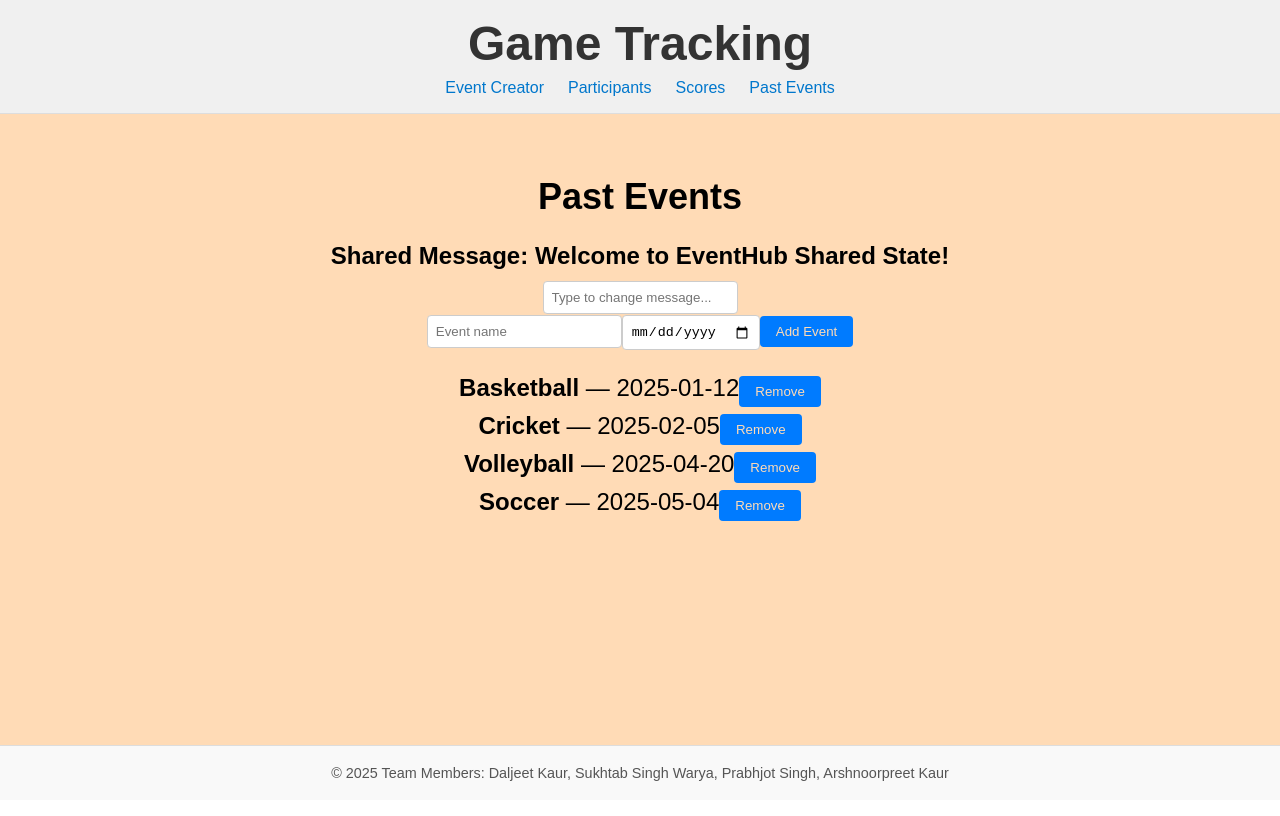
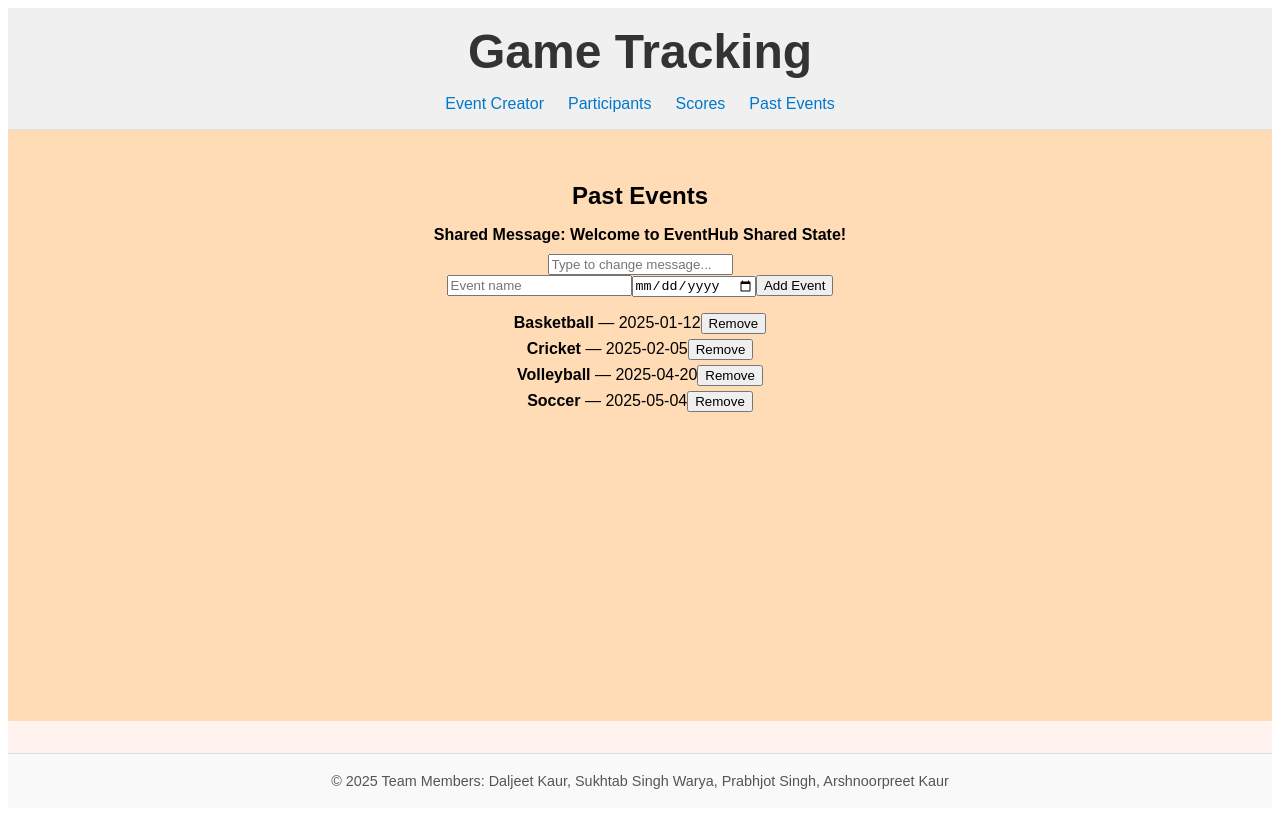
Before and after one commit to DOad22/Track-Event_Full_Stack_Project, a React (Vite) app: page /past in a window 1280 px wide. Built offline with nearby package versions, Linux system fonts and the light colour scheme.

Commit message:
Added the files for hook-service-repository architectur and modifications for styles section

```diff
--- a/src/App.css
+++ b/src/App.css
@@ -10,12 +10,77 @@
 
 */
 
-body {
-  margin: 0;
-  padding: 0;
+:root {
+  --color-primary: #f7a5a5;
+  --color-secondary: #ffdbb6;
+  --color-background: #fff2ef;
+  --color-text-dark: #333333;
+  --color-text-light: #ffffff;
+  --font-family-main: 'Arial', sans-serif;
 }
 
-main{
+.app {
+  font-family: var(--font-family-main);
+  background-color: var(--color-background);
+  min-height: 100vh;
+  display: flex;
+  flex-direction: column;
+}
+
+.app-header {
+  background-color: var(--color-primary);
+  color: var(--color-text-light);
   text-align: center;
-  font-size: 1.5rem;
+  padding: 1.5rem;
+  font-size: 1.8rem;
+  font-weight: bold;
 }
+
+.app-header h1 {
+  margin: 0;
+}
+
+main {
+  flex: 1;
+  padding: 2rem;
+  background-color: var(--color-secondary);
+  text-align: center;
+}
+
+.app-footer {
+  background-color: var(--color-primary);
+  color: var(--color-text-light);
+  text-align: center;
+  padding: 1rem;
+  font-size: 1rem;
+}
+
+nav {
+  display: flex;
+  justify-content: center;
+  gap: 1rem;
+  margin-top: 0.5rem;
+}
+
+nav a {
+  color: var(--color-text-light);
+  text-decoration: none;
+  font-weight: bold;
+  transition: color 0.3s ease;
+}
+
+nav a:hover {
+  color: var(--color-secondary);
+}
+
+.text-center {
+  text-align: center;
+}
+
+.mt-2 {
+  margin-top: 1rem;
+}
+
+.mb-2 {
+  margin-bottom: 1rem;
+}
--- a/src/App.tsx
+++ b/src/App.tsx
@@ -7,26 +7,17 @@ import PastEvents from "./components/event-history/PastEvents";
 import ParticipantList from "./components/participant-manager/ParticipantList";
 import Header from "./Header/header";
 import Footer from "./Footer/footer";
-import { Participant, Score } from "./types";
+import { Participant } from "./types";
 
 function App() {
   const [participants, setParticipants] = useState<Participant[]>([]);
-  const [scores, setScores] = useState<Score[]>([]);
 
   const addParticipant = (name: string, game: string) => {
-    const newParticipant = {
-      id: Date.now(),
-      name,
-      game,
-    };
+    const newParticipant = { id: Date.now(), name, game };
     setParticipants([...participants, newParticipant]);
   };
 
-  const addScore = (participantId: number, points: number) => {
-    setScores([...scores, { participantId, points }]);
-  };
-
-    const [message, setMessage] = useState("Welcome to EventHub Shared State!");
+  const [message, setMessage] = useState("Welcome to EventHub Shared State!");
 
   return (
     <Router>
@@ -38,24 +29,16 @@ function App() {
             <Route path="/create" element={<EventCreator />} />
             <Route
               path="/scores"
-              element={
-                <ScoreTracking
-                  participants={participants}
-                  scores={scores}
-                  addScore={addScore}
-                />
-              }
+              element={<ScoreTracking participants={participants} />}
             />
             <Route
               path="/participants"
-              element={
-                <ParticipantList
-                  participants={participants}
-                  addParticipant={addParticipant}
-                />
-              }
+              element={<ParticipantList participants={participants} addParticipant={addParticipant} />}
             />
-            <Route path="/past" element={<PastEvents message={message} setMessage={setMessage} />} />
+            <Route
+              path="/past"
+              element={<PastEvents message={message} setMessage={setMessage} />}
+            />
           </Routes>
         </main>
         <Footer />
@@ -63,4 +46,5 @@ function App() {
     </Router>
   );
 }
+
 export default App;
--- a/src/components/score-tracker/score.css
+++ b/src/components/score-tracker/score.css
@@ -6,26 +6,31 @@
   --color-redWhite: #fff2ef;
 }
 
-.container {
+.score-tracking {
   max-width: 800px;
   margin: 20px auto;
   padding: 20px;
   font-family: Arial, sans-serif;
+  background-color: var(--color-redWhite);
+  border-radius: 10px;
+  box-shadow: 0 2px 8px rgba(0, 0, 0, 0.1);
 }
 
-h1 {
+.score-tracking h2 {
   text-align: center;
-  color: #f7a5a5;
+  color: var(--color-darkBlue);
+  margin-bottom: 1rem;
 }
 
-.form {
+.score-tracking .form {
   display: flex;
   gap: 10px;
   margin-bottom: 20px;
   flex-wrap: wrap;
 }
 
-input {
+.score-tracking input,
+.score-tracking select {
   padding: 8px;
   border: 1px solid #ccc;
   border-radius: 4px;
@@ -33,86 +38,46 @@ input {
   min-width: 120px;
 }
 
-button {
+.score-tracking button {
   padding: 8px 16px;
   background-color: #007bff;
-  color: #ffdbb6;;
+  color: var(--color-gold);
   border: none;
   border-radius: 4px;
   cursor: pointer;
+  transition: background-color 0.2s;
 }
 
-button:hover {
+.score-tracking button:hover {
   background-color: #0056b3;
 }
 
-table {
+.score-tracking table {
   width: 100%;
   border-collapse: collapse;
   margin-top: 20px;
 }
 
-th, td {
+.score-tracking th,
+.score-tracking td {
   border: 1px solid #181818;
   padding: 8px;
   text-align: left;
 }
 
-th {
+.score-tracking th {
   background-color: #f9f9f9;
   font-weight: bold;
 }
 
-tr:nth-child(even) {
-  background-color: #ffdbb6;
+.score-tracking tr:nth-child(even) {
+  background-color: var(--color-gold);
 }
 
-.form button {
+.score-tracking .form button {
   background-color: #28a745;
 }
 
-.form button:hover {
+.score-tracking .form button:hover {
   background-color: #218838;
 }
-
-td button {
-  background-color: #dc3545;
-  padding: 4px 8px;
-  font-size: 12px;
-}
-
-td button:hover {
-  background-color: #c82333;
-}
-
-.app {
-  font-family: Arial, sans-serif;
-  background-color: #ffdbb6;;
-  min-height: 100vh;
-  display: flex;
-  flex-direction: column;
-}
-
-.app-header {
-  background-color: #f7a5a5;;
-  color: #FFFFFF;
-  text-align: center;
-  padding: 1.5rem;
-}
-
-.app-header h1 {
-  margin: 0;
-}
-
-main {
-  flex: 1;
-  padding: 2rem;
-}
-
-.app-footer {
-  background-color: #f7a5a5;;
-  color: #ffffff;
-  text-align: center;
-  padding: 1rem;
-  font-size: 1.5rem;
-}
--- a/src/components/score-tracker/score.tsx
+++ b/src/components/score-tracker/score.tsx
@@ -1,16 +1,16 @@
 import { useState } from "react";
 import "./score.css";
-import { Participant, Score } from "../../types";
+import { useScores } from "../../hooks/useScores";
+import { Participant } from "../../types";
 
 interface Props {
   participants: Participant[];
-  scores: Score[];
-  addScore: (participantId: number, points: number) => void;
 }
 
-export default function ScoreTracker({ participants, scores, addScore }: Props) {
-  const [selectedId, setSelectedId] = useState<string>("");
-  const [points, setPoints] = useState<string>("");
+export default function ScoreTracker({ participants }: Props) {
+  const { scores, addScore } = useScores();
+  const [selectedId, setSelectedId] = useState("");
+  const [points, setPoints] = useState("");
 
   const handleAdd = () => {
     if (selectedId && points) {
@@ -25,7 +25,10 @@ export default function ScoreTracker({ participants, scores, addScore }: Props)
       <h2>Score Tracking</h2>
 
       <div className="form">
-        <select value={selectedId} onChange={(e) => setSelectedId(e.target.value)}>
+        <select
+          value={selectedId}
+          onChange={(e) => setSelectedId(e.target.value)}
+        >
           <option value="">Select Participant</option>
           {participants.map((p) => (
             <option key={p.id} value={p.id}>
@@ -39,7 +42,6 @@ export default function ScoreTracker({ participants, scores, addScore }: Props)
           onChange={(e) => setPoints(e.target.value)}
           placeholder="Score"
           type="number"
-          min="0"
         />
         <button onClick={handleAdd}>Add</button>
       </div>
@@ -54,11 +56,13 @@ export default function ScoreTracker({ participants, scores, addScore }: Props)
         </thead>
         <tbody>
           {scores.map((score, index) => {
-            const participant = participants.find((p) => p.id === score.participantId);
+            const participant = participants.find(
+              (p) => p.id === score.participantId
+            );
             return (
               <tr key={index}>
-                <td>{participant?.game || "Unknown"}</td>
-                <td>{participant?.name || "Unknown"}</td>
+                <td>{participant?.game}</td>
+                <td>{participant?.name}</td>
                 <td>{score.points}</td>
               </tr>
             );
```
Also changed, not shown: src/types.ts (+6 -5 lines), src/data/scoresData.ts (added), src/hooks/useScores.ts (added), src/repositories/scoreRepository.ts (added), src/services/scoreService.ts (added).
